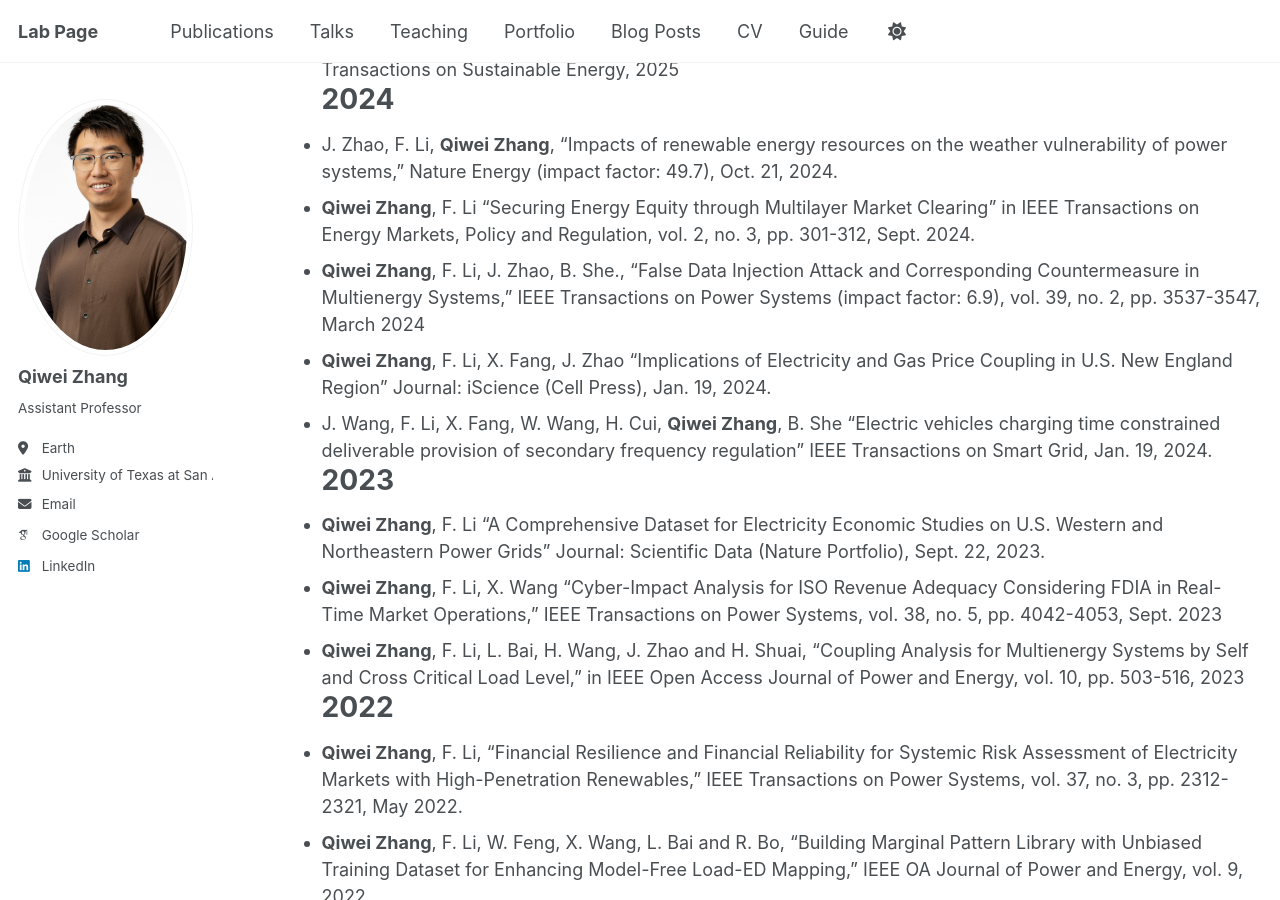
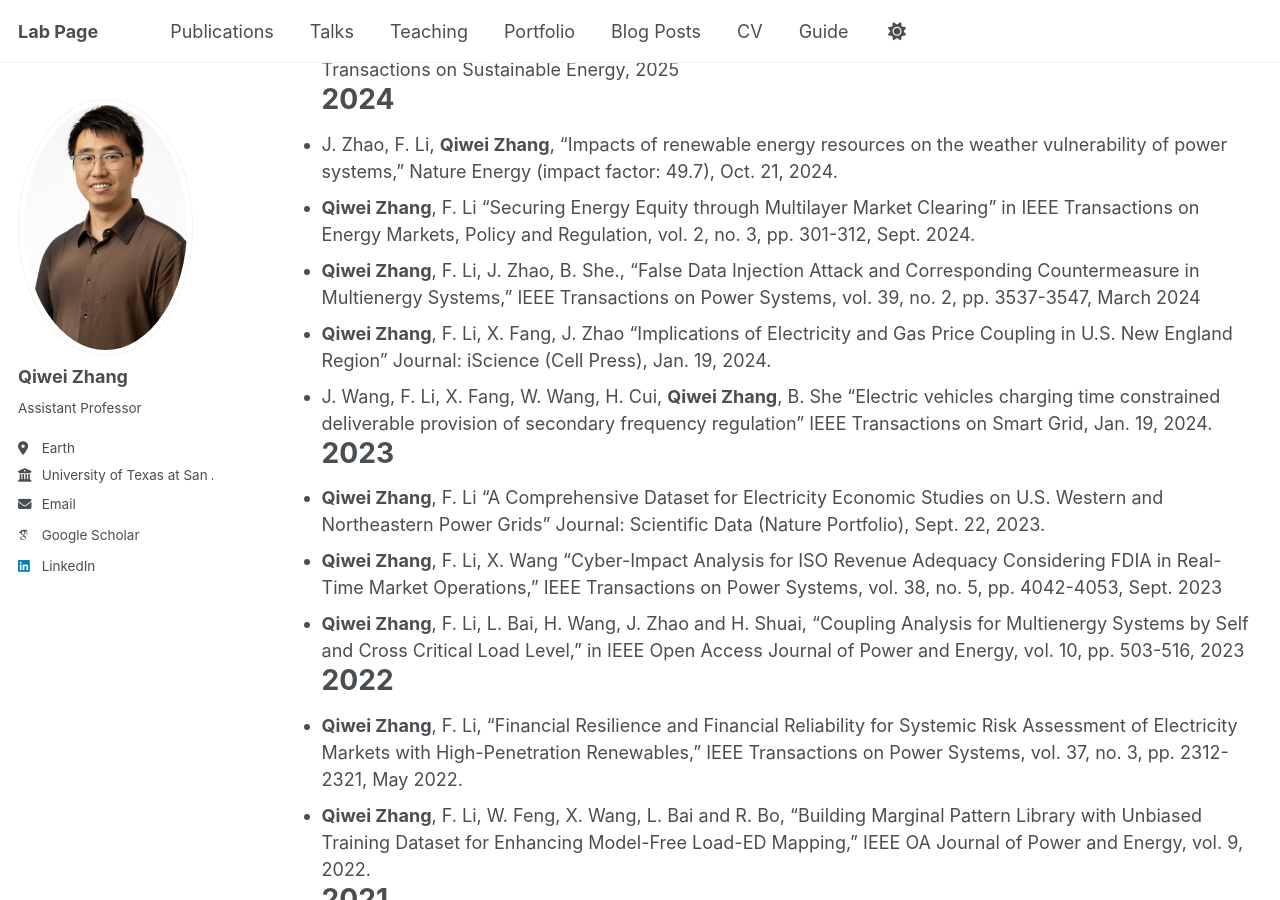
Before and after one commit to qzhang41/qzhang41.github.io, a Jekyll site: the page built from _pages/Publications.md, in a window 1280 px wide and 900 px high, scrolled down 302 px. Built offline with Jekyll 4.4.1, drawn with Linux system fonts in a browser that asks for light colours; some web fonts are replaced; a script that is not in the unit is left out.

Commit message:
Update Publications.md

```diff
--- a/_pages/Publications.md
+++ b/_pages/Publications.md
@@ -13,7 +13,7 @@ author_profile: true
 # 2024
 * J. Zhao, F. Li, **Qiwei Zhang**, “Impacts of renewable energy resources on the weather vulnerability of power systems,” Nature Energy (impact factor: 49.7), Oct. 21, 2024.
 * **Qiwei Zhang**, F. Li “Securing Energy Equity through Multilayer Market Clearing” in IEEE Transactions on Energy Markets, Policy and Regulation, vol. 2, no. 3, pp. 301-312, Sept. 2024.
-* **Qiwei Zhang**, F. Li, J. Zhao, B. She., “False Data Injection Attack and Corresponding Countermeasure in Multienergy Systems,” IEEE Transactions on Power Systems (impact factor: 6.9), vol. 39, no. 2, pp. 3537-3547, March 2024
+* **Qiwei Zhang**, F. Li, J. Zhao, B. She., “False Data Injection Attack and Corresponding Countermeasure in Multienergy Systems,” IEEE Transactions on Power Systems, vol. 39, no. 2, pp. 3537-3547, March 2024
 * **Qiwei Zhang**, F. Li, X. Fang, J. Zhao “Implications of Electricity and Gas Price Coupling in U.S. New England Region” Journal: iScience (Cell Press), Jan. 19, 2024.
 * J. Wang, F. Li, X. Fang, W. Wang, H. Cui, **Qiwei Zhang**, B. She “Electric vehicles charging time constrained deliverable provision of secondary frequency regulation” IEEE Transactions on Smart Grid, Jan. 19, 2024.
 # 2023
```
